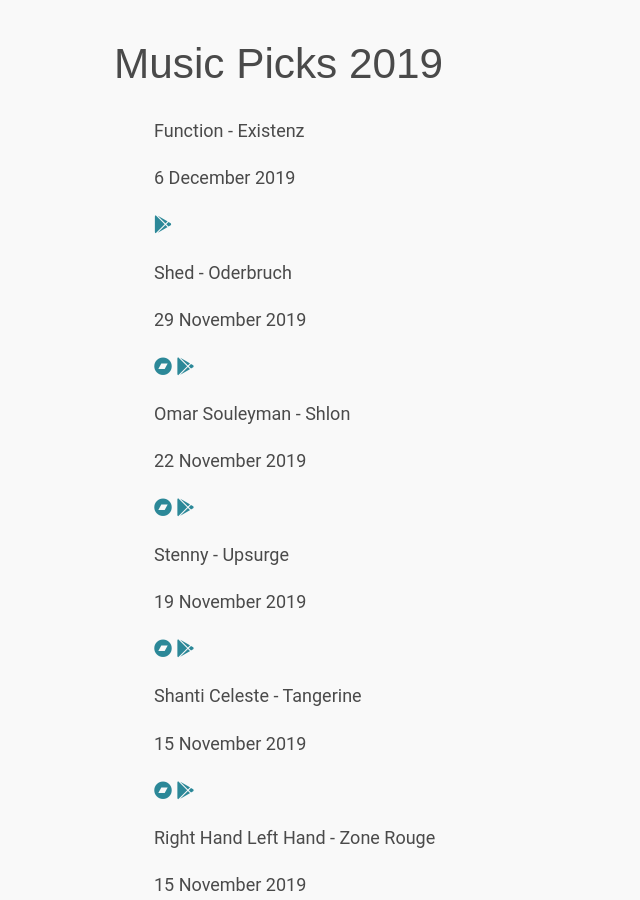
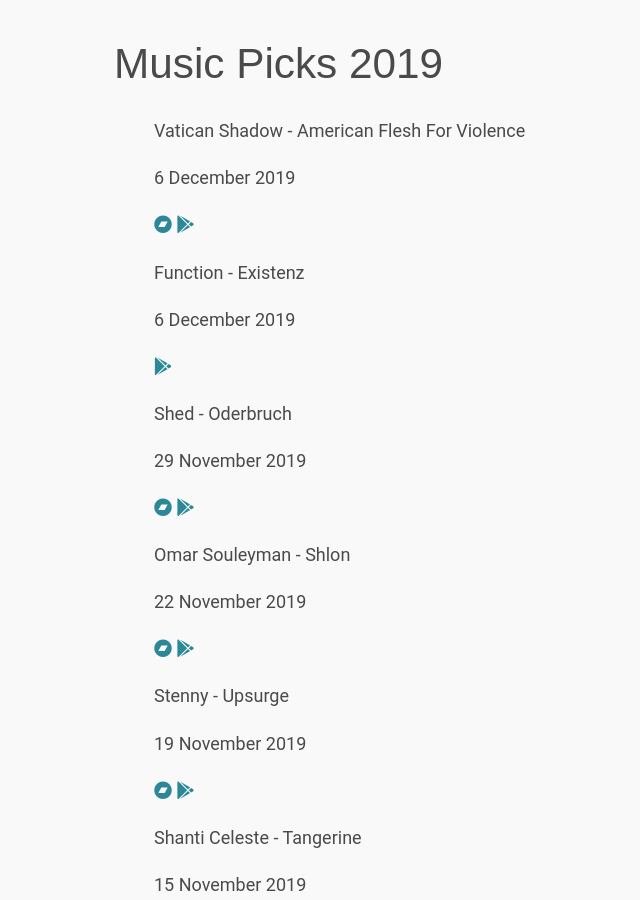
Before and after one commit to edclements/website, a Jekyll site: the page built from music-picks/2019.html, in a window 1280 px wide and 900 px high. Shown: the whole window, without its empty margins (184-824 px from the left). Built offline with Jekyll 4.4.1, drawn with Linux system fonts in a browser that asks for light colours; nearby versions of some CDN libraries.

Commit message:
Add releases

```diff
--- a/_data/music-picks/2019.yml
+++ b/_data/music-picks/2019.yml
@@ -913,3 +913,9 @@
   date: 2019-06-07
   google: https://play.google.com/music/listen?u=0#/album/Btcohikpgenqsdllfs2s7hmm2bm/French+Vanilla/How+Am+I+Not+Myself%3F
   title: How Am I Not Myself?
+
+- artist: Vatican Shadow
+  bandcamp: https://vaticanshadow.bandcamp.com/album/american-flesh-for-violence
+  date: 2019-12-06
+  google: https://play.google.com/music/listen?u=0#/album/Bhblahun7kkjgaa5cq7lr6p4kum
+  title: American Flesh For Violence
```
